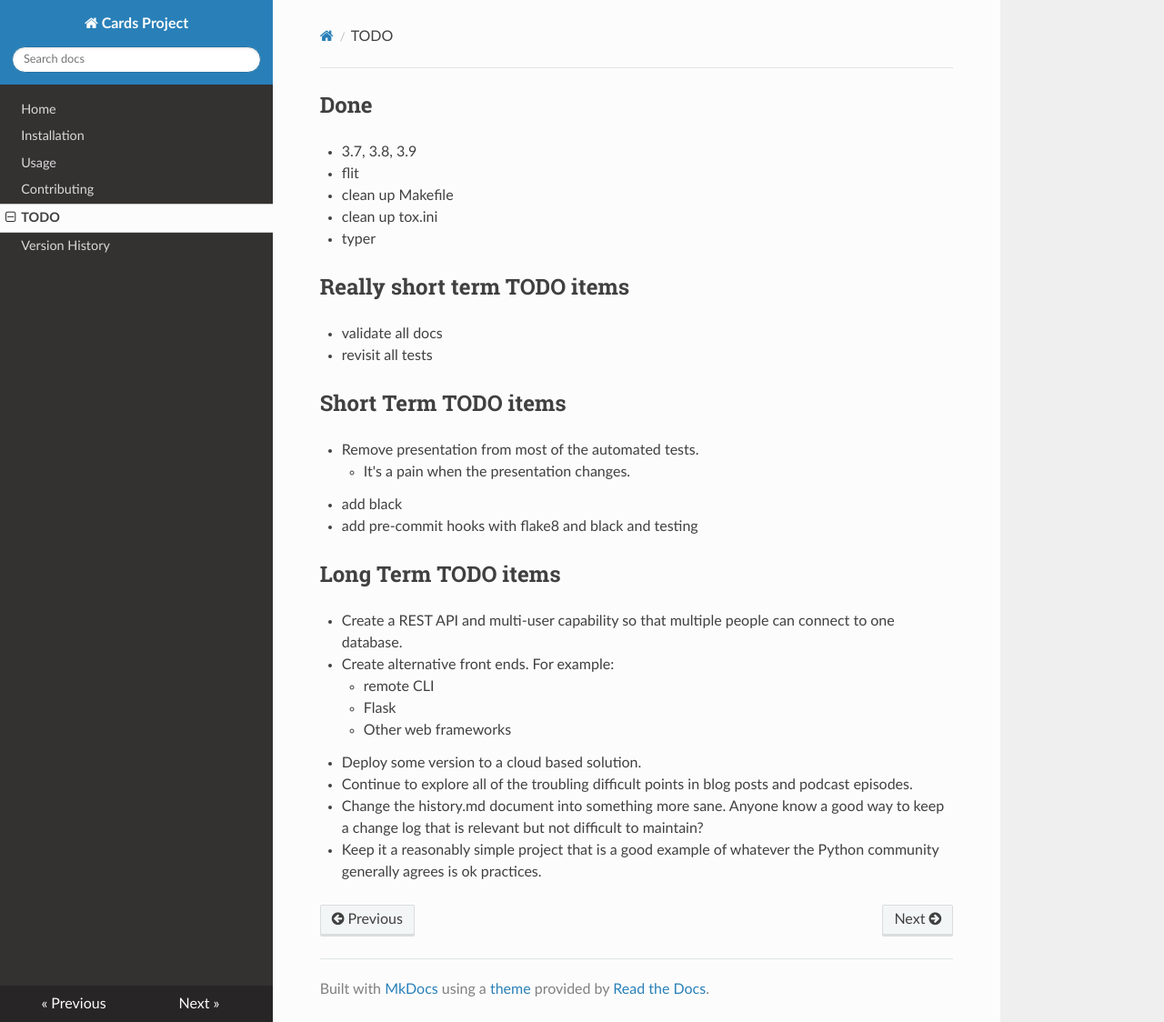
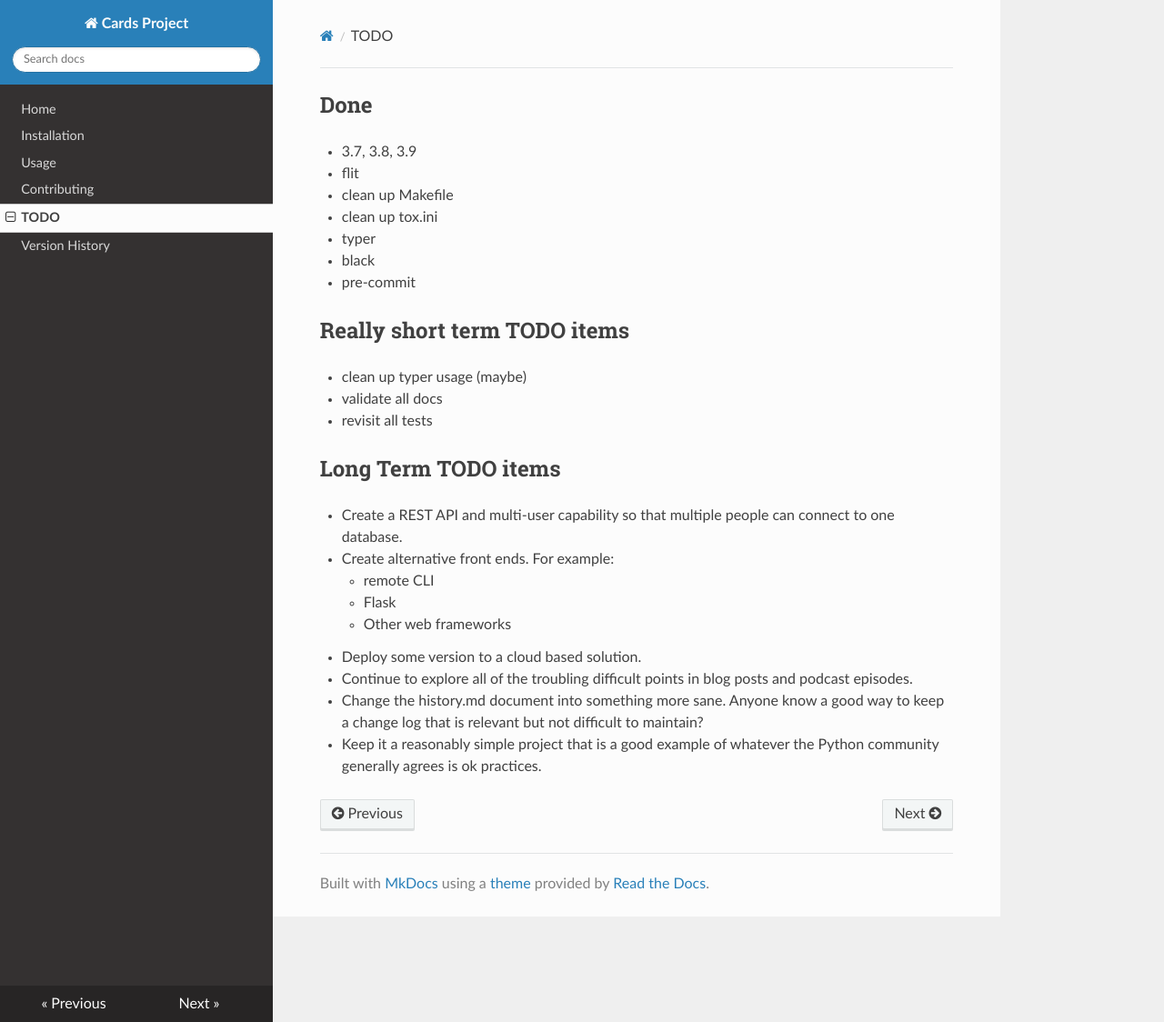
Before and after one commit to okken/cards, an MkDocs documentation site: the page built from docs/TODO.md, in a window 1280 px wide and 1124 px high. Shown: the whole window at 91% size. Built offline with MkDocs 1.6.1, drawn with Linux system fonts in a browser that asks for light colours; nearby versions of some CDN libraries.

Commit message:
blacken, pre-commit, import order

```diff
--- a/docs/TODO.md
+++ b/docs/TODO.md
@@ -5,21 +5,17 @@ Done
 * clean up Makefile
 * clean up tox.ini
 * typer
+* black
+* pre-commit
 
 
 Really short term TODO items
 ----------------------------
 
+* clean up typer usage (maybe)
 * validate all docs
 * revisit all tests
 
-Short Term TODO items
----------------------
-
--   Remove presentation from most of the automated tests.
-    * It's a pain when the presentation changes.
--   add black
--   add pre-commit hooks with flake8 and black and testing
 
 Long Term TODO items
 --------------------
--- a/src/cards/__init__.py
+++ b/src/cards/__init__.py
@@ -1,6 +1,6 @@
 """Top-level package for cards."""
 
-__version__ = "0.2.5"
+__version__ = "0.2.6"
 
 from .api import *  # noqa
 from .cli import app  # noqa
```
Also changed, not shown: docs/history.md (+8 -0 lines), 2 other files.
